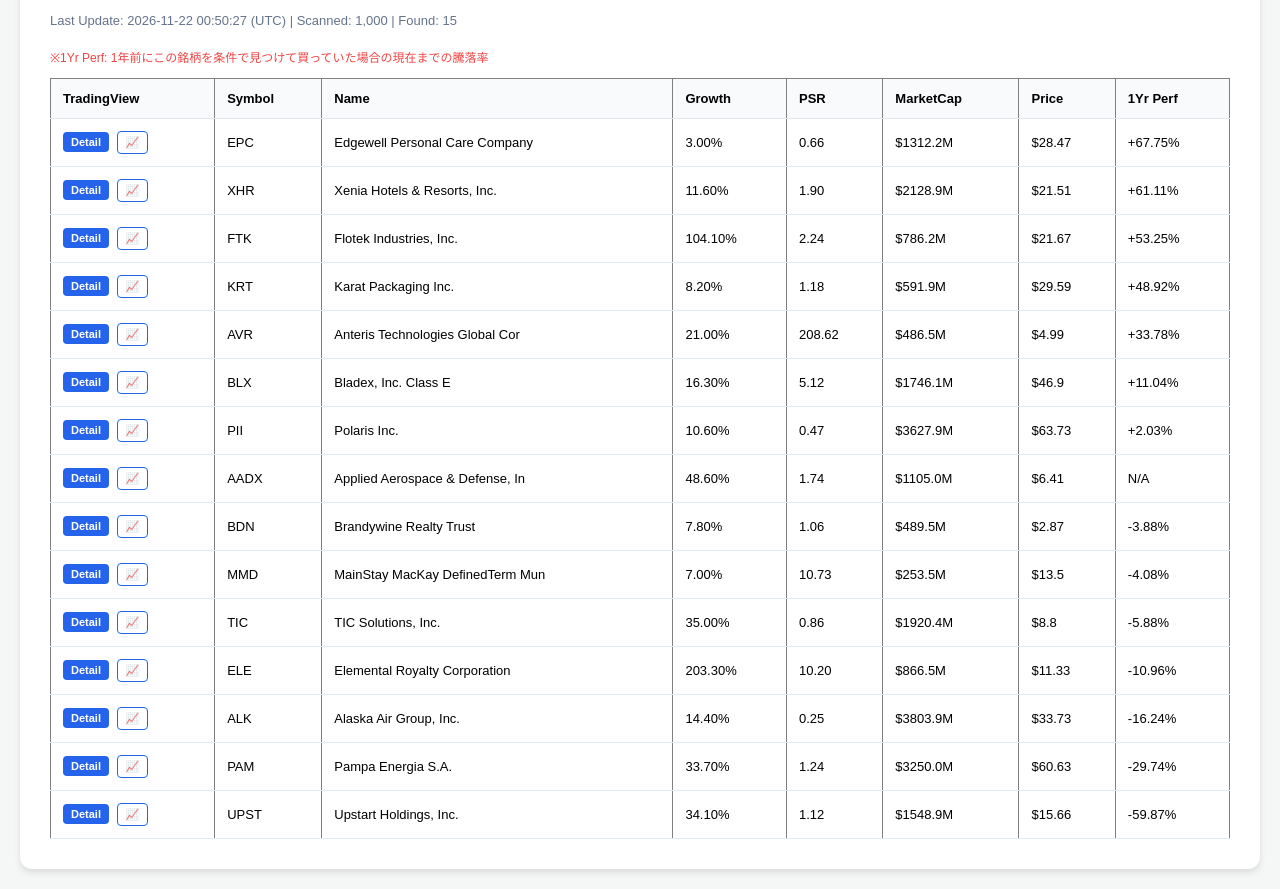
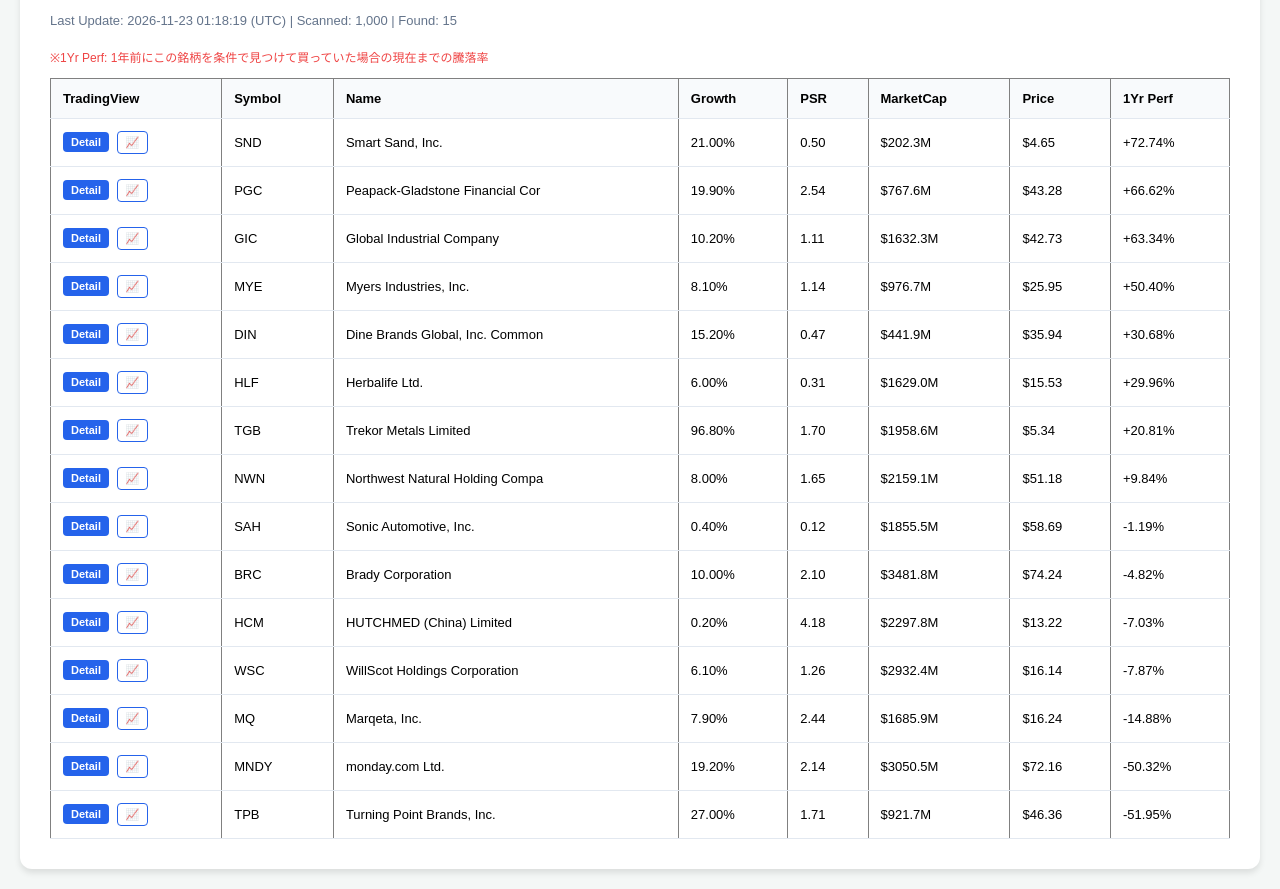
Before and after one commit to shige201906428/us-stock-tenbagger-hunter, a plain HTML site: page index.html in a window 1280 px wide. Shown: the part 97-986 px from the top of the page. Drawn offline with Linux system fonts and the light colour scheme.

Commit message:
Auto-update: 1000 stocks scanned and updated HTML

```diff
--- a/index.html
+++ b/index.html
@@ -21,7 +21,7 @@
 <body>
     <div class="container">
         <h1>🚀 Tenbagger Simulation Hunter</h1>
-        <div class="meta">Last Update: 2026-11-22 00:50:27 (UTC) | Scanned: 1,000 | Found: 15</div>
+        <div class="meta">Last Update: 2026-11-23 01:18:19 (UTC) | Scanned: 1,000 | Found: 15</div>
         <p style="font-size:12px; color:#ef4444;">※1Yr Perf: 1年前にこの銘柄を条件で見つけて買っていた場合の現在までの騰落率</p>
         <div style="overflow-x: auto;">
             <table border="1" class="dataframe">
@@ -39,154 +39,154 @@
   </thead>
   <tbody>
     <tr>
-      <td><a href="https://www.tradingview.com/symbols/EPC/" target="_blank" class="tv-btn detail">Detail</a> <a href="https://www.tradingview.com/chart/?symbol=EPC" target="_blank" class="tv-btn chart">📈</a></td>
-      <td>EPC</td>
-      <td>Edgewell Personal Care Company</td>
-      <td>3.00%</td>
-      <td>0.66</td>
-      <td>$1312.2M</td>
-      <td>$28.47</td>
-      <td>+67.75%</td>
+      <td><a href="https://www.tradingview.com/symbols/SND/" target="_blank" class="tv-btn detail">Detail</a> <a href="https://www.tradingview.com/chart/?symbol=SND" target="_blank" class="tv-btn chart">📈</a></td>
+      <td>SND</td>
+      <td>Smart Sand, Inc.</td>
+      <td>21.00%</td>
+      <td>0.50</td>
+      <td>$202.3M</td>
+      <td>$4.65</td>
+      <td>+72.74%</td>
     </tr>
     <tr>
-      <td><a href="https://www.tradingview.com/symbols/XHR/" target="_blank" class="tv-btn detail">Detail</a> <a href="https://www.tradingview.com/chart/?symbol=XHR" target="_blank" class="tv-btn chart">📈</a></td>
-      <td>XHR</td>
-      <td>Xenia Hotels & Resorts, Inc.</td>
-      <td>11.60%</td>
-      <td>1.90</td>
-      <td>$2128.9M</td>
-      <td>$21.51</td>
-      <td>+61.11%</td>
+      <td><a href="https://www.tradingview.com/symbols/PGC/" target="_blank" class="tv-btn detail">Detail</a> <a href="https://www.tradingview.com/chart/?symbol=PGC" target="_blank" class="tv-btn chart">📈</a></td>
+      <td>PGC</td>
+      <td>Peapack-Gladstone Financial Cor</td>
+      <td>19.90%</td>
+      <td>2.54</td>
+      <td>$767.6M</td>
+      <td>$43.28</td>
+      <td>+66.62%</td>
     </tr>
     <tr>
-      <td><a href="https://www.tradingview.com/symbols/FTK/" target="_blank" class="tv-btn detail">Detail</a> <a href="https://www.tradingview.com/chart/?symbol=FTK" target="_blank" class="tv-btn chart">📈</a></td>
-      <td>FTK</td>
-      <td>Flotek Industries, Inc.</td>
-      <td>104.10%</td>
-      <td>2.24</td>
-      <td>$786.2M</td>
-      <td>$21.67</td>
-      <td>+53.25%</td>
+      <td><a href="https://www.tradingview.com/symbols/GIC/" target="_blank" class="tv-btn detail">Detail</a> <a href="https://www.tradingview.com/chart/?symbol=GIC" target="_blank" class="tv-btn chart">📈</a></td>
+      <td>GIC</td>
+      <td>Global Industrial Company</td>
+      <td>10.20%</td>
+      <td>1.11</td>
+      <td>$1632.3M</td>
+      <td>$42.73</td>
+      <td>+63.34%</td>
     </tr>
     <tr>
-      <td><a href="https://www.tradingview.com/symbols/KRT/" target="_blank" class="tv-btn detail">Detail</a> <a href="https://www.tradingview.com/chart/?symbol=KRT" target="_blank" class="tv-btn chart">📈</a></td>
-      <td>KRT</td>
-      <td>Karat Packaging Inc.</td>
-      <td>8.20%</td>
-      <td>1.18</td>
-      <td>$591.9M</td>
-      <td>$29.59</td>
-      <td>+48.92%</td>
+      <td><a href="https://www.tradingview.com/symbols/MYE/" target="_blank" class="tv-btn detail">Detail</a> <a href="https://www.tradingview.com/chart/?symbol=MYE" target="_blank" class="tv-btn chart">📈</a></td>
+      <td>MYE</td>
+      <td>Myers Industries, Inc.</td>
+      <td>8.10%</td>
+      <td>1.14</td>
+      <td>$976.7M</td>
+      <td>$25.95</td>
+      <td>+50.40%</td>
     </tr>
     <tr>
-      <td><a href="https://www.tradingview.com/symbols/AVR/" target="_blank" class="tv-btn detail">Detail</a> <a href="https://www.tradingview.com/chart/?symbol=AVR" target="_blank" class="tv-btn chart">📈</a></td>
-      <td>AVR</td>
-      <td>Anteris Technologies Global Cor</td>
-      <td>21.00%</td>
-      <td>208.62</td>
-      <td>$486.5M</td>
-      <td>$4.99</td>
-      <td>+33.78%</td>
+      <td><a href="https://www.tradingview.com/symbols/DIN/" target="_blank" class="tv-btn detail">Detail</a> <a href="https://www.tradingview.com/chart/?symbol=DIN" target="_blank" class="tv-btn chart">📈</a></td>
+      <td>DIN</td>
+      <td>Dine Brands Global, Inc. Common</td>
+      <td>15.20%</td>
+      <td>0.47</td>
+      <td>$441.9M</td>
+      <td>$35.94</td>
+      <td>+30.68%</td>
     </tr>
     <tr>
-      <td><a href="https://www.tradingview.com/symbols/BLX/" target="_blank" class="tv-btn detail">Detail</a> <a href="https://www.tradingview.com/chart/?symbol=BLX" target="_blank" class="tv-btn chart">📈</a></td>
-      <td>BLX</td>
-      <td>Bladex, Inc. Class E</td>
-      <td>16.30%</td>
-      <td>5.12</td>
-      <td>$1746.1M</td>
-      <td>$46.9</td>
-      <td>+11.04%</td>
+      <td><a href="https://www.tradingview.com/symbols/HLF/" target="_blank" class="tv-btn detail">Detail</a> <a href="https://www.tradingview.com/chart/?symbol=HLF" target="_blank" class="tv-btn chart">📈</a></td>
+      <td>HLF</td>
+      <td>Herbalife Ltd.</td>
+      <td>6.00%</td>
+      <td>0.31</td>
+      <td>$1629.0M</td>
+      <td>$15.53</td>
+      <td>+29.96%</td>
     </tr>
     <tr>
-      <td><a href="https://www.tradingview.com/symbols/PII/" target="_blank" class="tv-btn detail">Detail</a> <a href="https://www.tradingview.com/chart/?symbol=PII" target="_blank" class="tv-btn chart">📈</a></td>
-      <td>PII</td>
-      <td>Polaris Inc.</td>
-      <td>10.60%</td>
-      <td>0.47</td>
-      <td>$3627.9M</td>
-      <td>$63.73</td>
-      <td>+2.03%</td>
+      <td><a href="https://www.tradingview.com/symbols/TGB/" target="_blank" class="tv-btn detail">Detail</a> <a href="https://www.tradingview.com/chart/?symbol=TGB" target="_blank" class="tv-btn chart">📈</a></td>
+      <td>TGB</td>
+      <td>Trekor Metals Limited</td>
+      <td>96.80%</td>
+      <td>1.70</td>
+      <td>$1958.6M</td>
+      <td>$5.34</td>
+      <td>+20.81%</td>
     </tr>
     <tr>
-      <td><a href="https://www.tradingview.com/symbols/AADX/" target="_blank" class="tv-btn detail">Detail</a> <a href="https://www.tradingview.com/chart/?symbol=AADX" target="_blank" class="tv-btn chart">📈</a></td>
-      <td>AADX</td>
-      <td>Applied Aerospace & Defense, In</td>
-      <td>48.60%</td>
-      <td>1.74</td>
-      <td>$1105.0M</td>
-      <td>$6.41</td>
-      <td>N/A</td>
+      <td><a href="https://www.tradingview.com/symbols/NWN/" target="_blank" class="tv-btn detail">Detail</a> <a href="https://www.tradingview.com/chart/?symbol=NWN" target="_blank" class="tv-btn chart">📈</a></td>
+      <td>NWN</td>
+      <td>Northwest Natural Holding Compa</td>
+      <td>8.00%</td>
+      <td>1.65</td>
+      <td>$2159.1M</td>
+      <td>$51.18</td>
+      <td>+9.84%</td>
     </tr>
     <tr>
-      <td><a href="https://www.tradingview.com/symbols/BDN/" target="_blank" class="tv-btn detail">Detail</a> <a href="https://www.tradingview.com/chart/?symbol=BDN" target="_blank" class="tv-btn chart">📈</a></td>
-      <td>BDN</td>
-      <td>Brandywine Realty Trust</td>
-      <td>7.80%</td>
-      <td>1.06</td>
-      <td>$489.5M</td>
-      <td>$2.87</td>
-      <td>-3.88%</td>
+      <td><a href="https://www.tradingview.com/symbols/SAH/" target="_blank" class="tv-btn detail">Detail</a> <a href="https://www.tradingview.com/chart/?symbol=SAH" target="_blank" class="tv-btn chart">📈</a></td>
+      <td>SAH</td>
+      <td>Sonic Automotive, Inc.</td>
+      <td>0.40%</td>
+      <td>0.12</td>
+      <td>$1855.5M</td>
+      <td>$58.69</td>
+      <td>-1.19%</td>
     </tr>
     <tr>
-      <td><a href="https://www.tradingview.com/symbols/MMD/" target="_blank" class="tv-btn detail">Detail</a> <a href="https://www.tradingview.com/chart/?symbol=MMD" target="_blank" class="tv-btn chart">📈</a></td>
-      <td>MMD</td>
-      <td>MainStay MacKay DefinedTerm Mun</td>
-      <td>7.00%</td>
-      <td>10.73</td>
-      <td>$253.5M</td>
-      <td>$13.5</td>
-      <td>-4.08%</td>
+      <td><a href="https://www.tradingview.com/symbols/BRC/" target="_blank" class="tv-btn detail">Detail</a> <a href="https://www.tradingview.com/chart/?symbol=BRC" target="_blank" class="tv-btn chart">📈</a></td>
+      <td>BRC</td>
+      <td>Brady Corporation</td>
+      <td>10.00%</td>
+      <td>2.10</td>
+      <td>$3481.8M</td>
+      <td>$74.24</td>
+      <td>-4.82%</td>
     </tr>
     <tr>
-      <td><a href="https://www.tradingview.com/symbols/TIC/" target="_blank" class="tv-btn detail">Detail</a> <a href="https://www.tradingview.com/chart/?symbol=TIC" target="_blank" class="tv-btn chart">📈</a></td>
-      <td>TIC</td>
-      <td>TIC Solutions, Inc.</td>
-      <td>35.00%</td>
-      <td>0.86</td>
-      <td>$1920.4M</td>
-      <td>$8.8</td>
-      <td>-5.88%</td>
+      <td><a href="https://www.tradingview.com/symbols/HCM/" target="_blank" class="tv-btn detail">Detail</a> <a href="https://www.tradingview.com/chart/?symbol=HCM" target="_blank" class="tv-btn chart">📈</a></td>
+      <td>HCM</td>
+      <td>HUTCHMED (China) Limited</td>
+      <td>0.20%</td>
+      <td>4.18</td>
+      <td>$2297.8M</td>
+      <td>$13.22</td>
+      <td>-7.03%</td>
     </tr>
     <tr>
-      <td><a href="https://www.tradingview.com/symbols/ELE/" target="_blank" class="tv-btn detail">Detail</a> <a href="https://www.tradingview.com/chart/?symbol=ELE" target="_blank" class="tv-btn chart">📈</a></td>
-      <td>ELE</td>
-      <td>Elemental Royalty Corporation</td>
-      <td>203.30%</td>
-      <td>10.20</td>
-      <td>$866.5M</td>
-      <td>$11.33</td>
-      <td>-10.96%</td>
+      <td><a href="https://www.tradingview.com/symbols/WSC/" target="_blank" class="tv-btn detail">Detail</a> <a href="https://www.tradingview.com/chart/?symbol=WSC" target="_blank" class="tv-btn chart">📈</a></td>
+      <td>WSC</td>
+      <td>WillScot Holdings Corporation</td>
+      <td>6.10%</td>
+      <td>1.26</td>
+      <td>$2932.4M</td>
+      <td>$16.14</td>
+      <td>-7.87%</td>
     </tr>
     <tr>
-      <td><a href="https://www.tradingview.com/symbols/ALK/" target="_blank" class="tv-btn detail">Detail</a> <a href="https://www.tradingview.com/chart/?symbol=ALK" target="_blank" class="tv-btn chart">📈</a></td>
-      <td>ALK</td>
-      <td>Alaska Air Group, Inc.</td>
-      <td>14.40%</td>
-      <td>0.25</td>
-      <td>$3803.9M</td>
-      <td>$33.73</td>
-      <td>-16.24%</td>
+      <td><a href="https://www.tradingview.com/symbols/MQ/" target="_blank" class="tv-btn detail">Detail</a> <a href="https://www.tradingview.com/chart/?symbol=MQ" target="_blank" class="tv-btn chart">📈</a></td>
+      <td>MQ</td>
+      <td>Marqeta, Inc.</td>
+      <td>7.90%</td>
+      <td>2.44</td>
+      <td>$1685.9M</td>
+      <td>$16.24</td>
+      <td>-14.88%</td>
     </tr>
     <tr>
-      <td><a href="https://www.tradingview.com/symbols/PAM/" target="_blank" class="tv-btn detail">Detail</a> <a href="https://www.tradingview.com/chart/?symbol=PAM" target="_blank" class="tv-btn chart">📈</a></td>
-      <td>PAM</td>
-      <td>Pampa Energia S.A.</td>
-      <td>33.70%</td>
-      <td>1.24</td>
-      <td>$3250.0M</td>
-      <td>$60.63</td>
-      <td>-29.74%</td>
+      <td><a href="https://www.tradingview.com/symbols/MNDY/" target="_blank" class="tv-btn detail">Detail</a> <a href="https://www.tradingview.com/chart/?symbol=MNDY" target="_blank" class="tv-btn chart">📈</a></td>
+      <td>MNDY</td>
+      <td>monday.com Ltd.</td>
+      <td>19.20%</td>
+      <td>2.14</td>
+      <td>$3050.5M</td>
+      <td>$72.16</td>
+      <td>-50.32%</td>
     </tr>
     <tr>
-      <td><a href="https://www.tradingview.com/symbols/UPST/" target="_blank" class="tv-btn detail">Detail</a> <a href="https://www.tradingview.com/chart/?symbol=UPST" target="_blank" class="tv-btn chart">📈</a></td>
-      <td>UPST</td>
-      <td>Upstart Holdings, Inc.</td>
-      <td>34.10%</td>
-      <td>1.12</td>
-      <td>$1548.9M</td>
-      <td>$15.66</td>
-      <td>-59.87%</td>
+      <td><a href="https://www.tradingview.com/symbols/TPB/" target="_blank" class="tv-btn detail">Detail</a> <a href="https://www.tradingview.com/chart/?symbol=TPB" target="_blank" class="tv-btn chart">📈</a></td>
+      <td>TPB</td>
+      <td>Turning Point Brands, Inc.</td>
+      <td>27.00%</td>
+      <td>1.71</td>
+      <td>$921.7M</td>
+      <td>$46.36</td>
+      <td>-51.95%</td>
     </tr>
   </tbody>
 </table>
```
